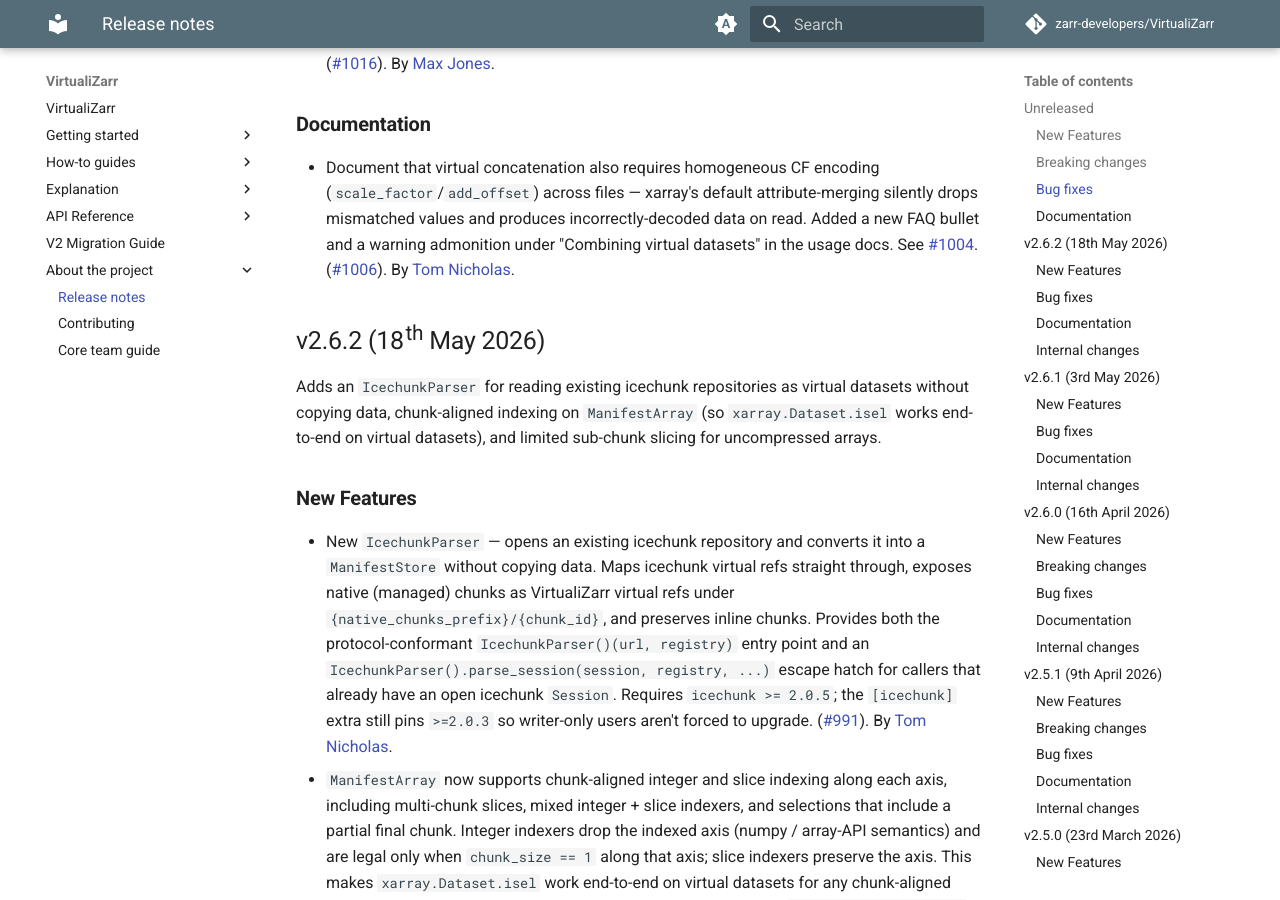
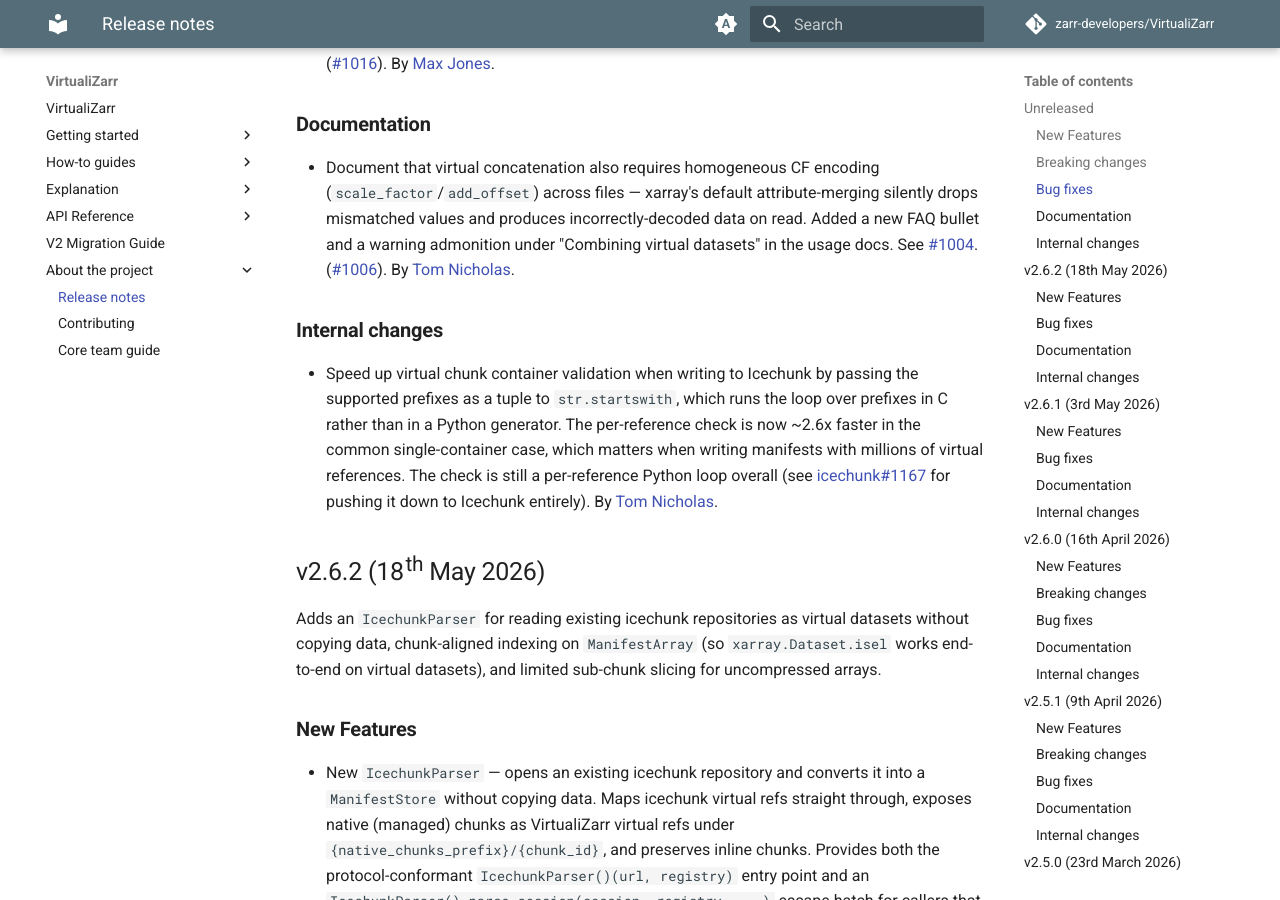
Before and after one commit to zarr-developers/VirtualiZarr, an MkDocs documentation site: the page built from docs/releases.md, in a window 1280 px wide and 900 px high, scrolled down 1506 px. Built offline with MkDocs 1.6.1 and Material for MkDocs 9.7.7, drawn with Linux system fonts in a browser that asks for light colours; comment, search, counter and statistics services are not loaded; the version menu is left out.

Commit message:
Speed up virtual chunk container validation with tuple startswith
Pass the supported virtual chunk container prefixes as a tuple to
str.startswith so the loop over prefixes runs in C rather than in a
Python generator expression. This is ~2.6x faster per reference in the
common single-container case, which matters when writing manifests with
millions of virtual references.

Co-Authored-By: Claude Opus 4.8 (1M context) <noreply@anthropic.com>

```diff
--- a/docs/releases.md
+++ b/docs/releases.md
@@ -29,6 +29,11 @@
 
 - Document that virtual concatenation also requires homogeneous CF encoding (`scale_factor`/`add_offset`) across files — xarray's default attribute-merging silently drops mismatched values and produces incorrectly-decoded data on read. Added a new FAQ bullet and a warning admonition under "Combining virtual datasets" in the usage docs. See [#1004](https://github.com/zarr-developers/VirtualiZarr/issues/1004).
   ([#1006](https://github.com/zarr-developers/VirtualiZarr/pull/1006)).
+  By [Tom Nicholas](https://github.com/TomNicholas).
+
+### Internal changes
+
+- Speed up virtual chunk container validation when writing to Icechunk by passing the supported prefixes as a tuple to `str.startswith`, which runs the loop over prefixes in C rather than in a Python generator. The per-reference check is now ~2.6x faster in the common single-container case, which matters when writing manifests with millions of virtual references. The check is still a per-reference Python loop overall (see [icechunk#1167](https://github.com/earth-mover/icechunk/issues/1167) for pushing it down to Icechunk entirely).
   By [Tom Nicholas](https://github.com/TomNicholas).
 
 ## v2.6.2 (18th May 2026)
```
Also changed, not shown: 1 other file.
